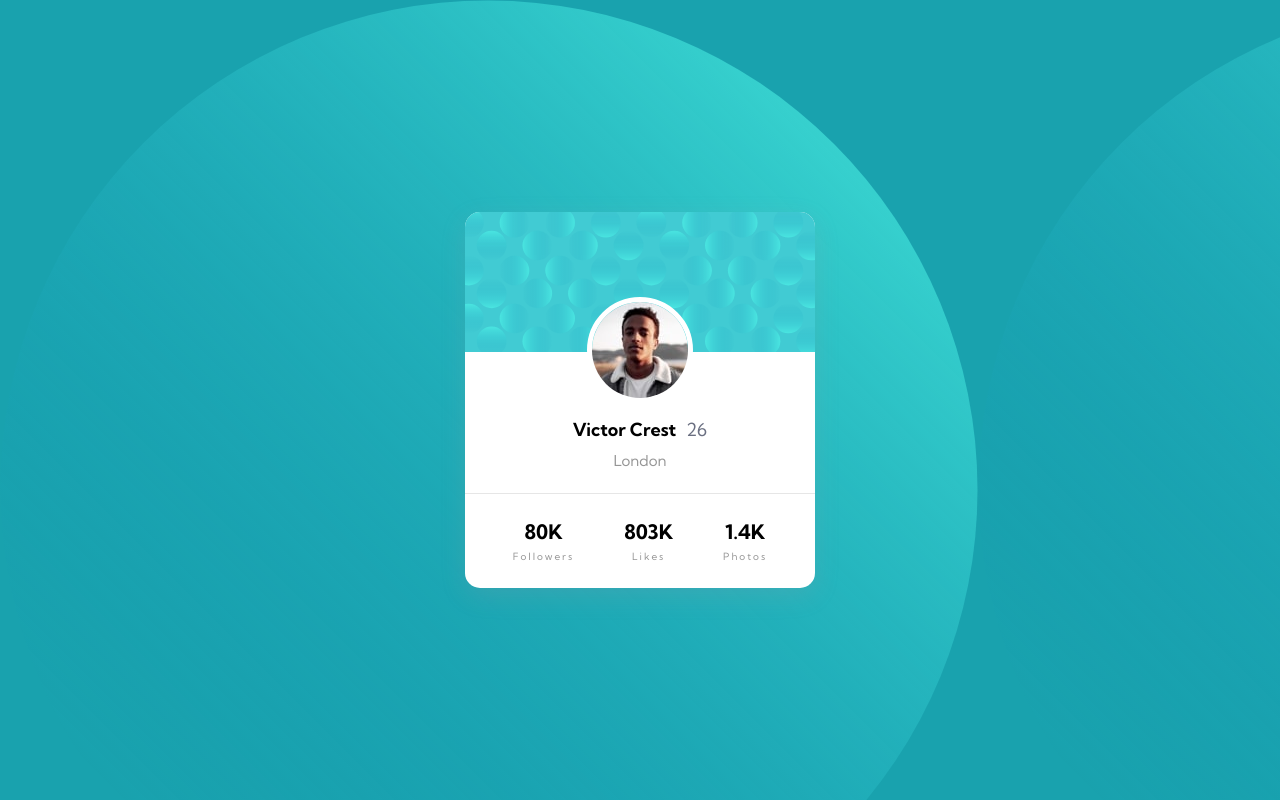
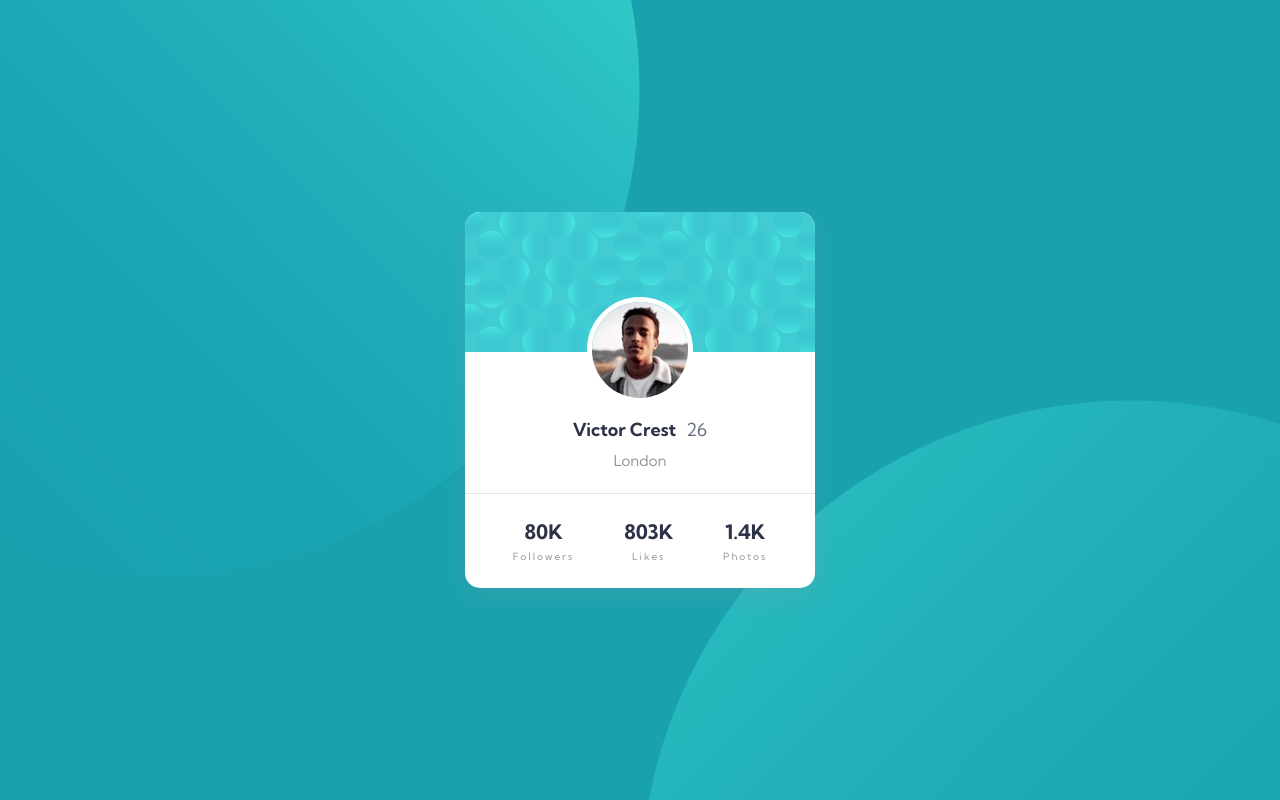
Before and after one commit to hkparkjs/profile-card-component, a plain HTML site: page index.html in a window 1280 px wide. Drawn offline with Linux system fonts and the light colour scheme.

Commit message:
💄 Add background image

```diff
--- a/style.css
+++ b/style.css
@@ -24,7 +24,9 @@ body {
   flex-direction: column;
   font-family: 'Kumbh Sans', sans-serif;
   background-color: var(--dark-cyan);
-  background-image: url('./images/bg-pattern-top.svg');
+  background-image: url('./images/bg-pattern-top.svg'), url('./images/bg-pattern-bottom.svg');
+  background-position: top -50vh right 50vw, top 50vh left 50vw;
+  background-repeat: no-repeat;
 }
 
 .container {
@@ -68,6 +70,7 @@ body {
 .name h1 {
   margin-right: 10px;
   font-size: 18px;
+  color: var(--very-dark-desaturated-blue);
 }
 
 .name span {
@@ -99,6 +102,7 @@ body {
 .number {
   font-weight: 700;
   font-size: 20px;
+  color: var(--very-dark-desaturated-blue);
   margin-bottom: 6px;
 }
 
```
